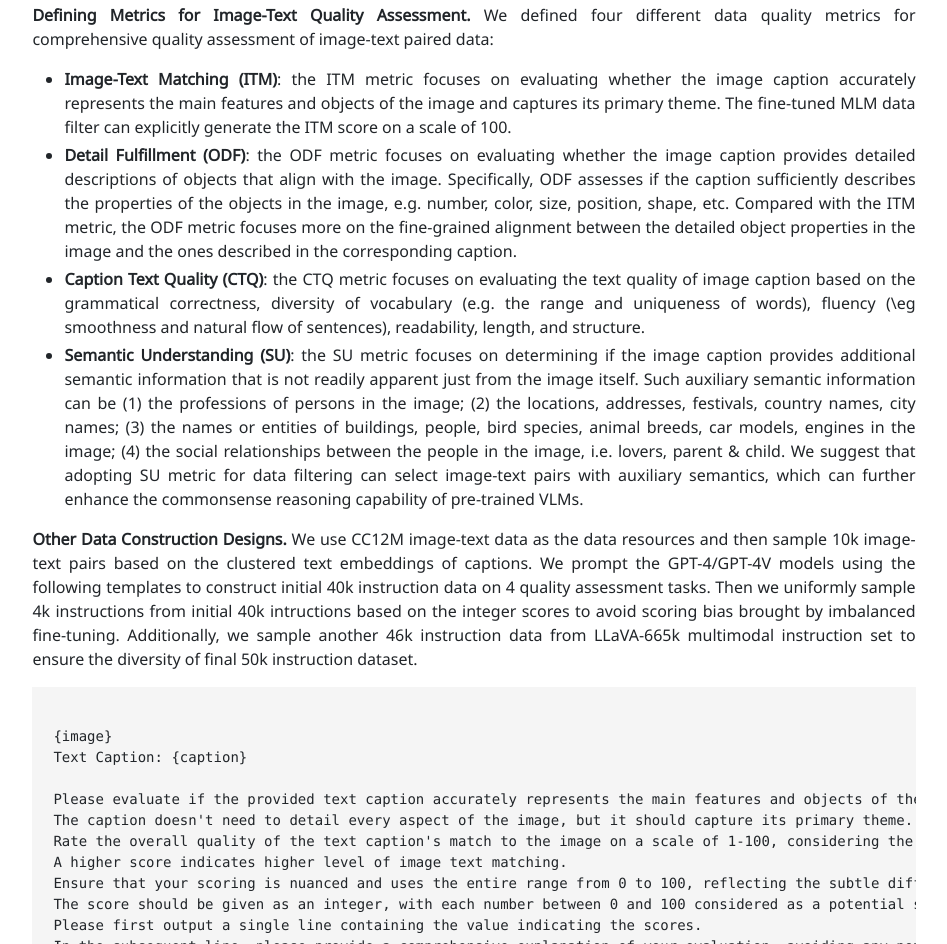
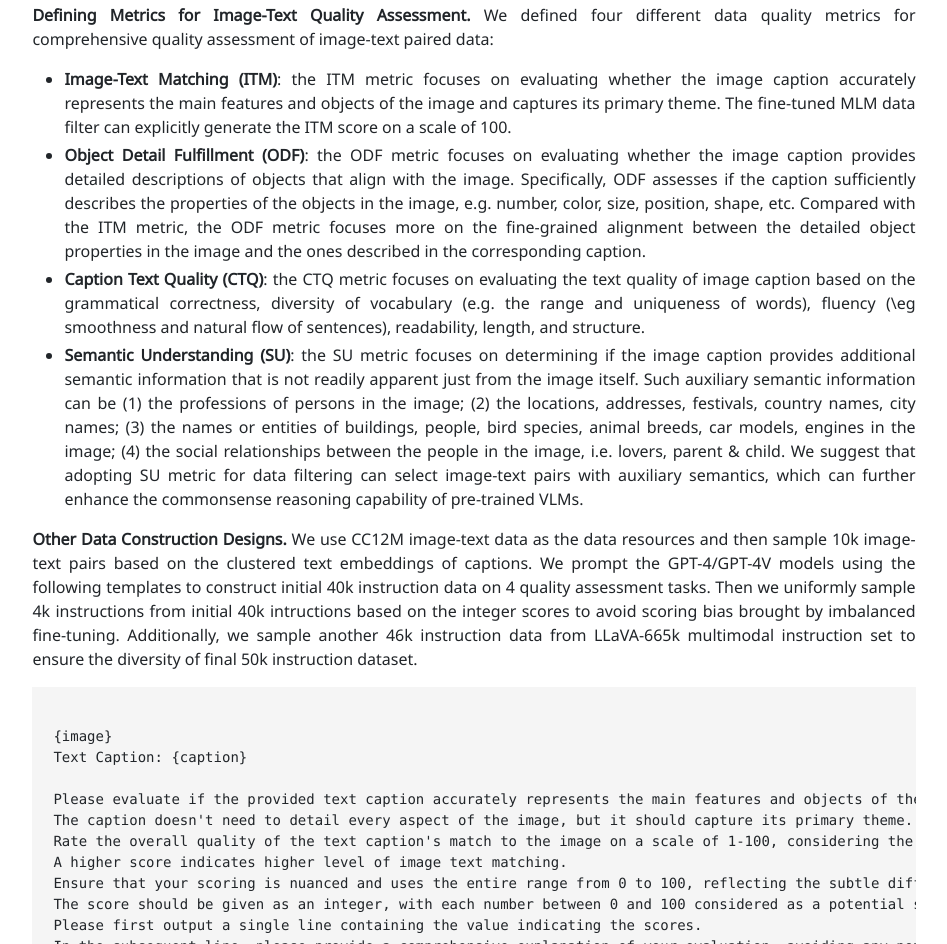
Before and after one commit to mlm-filter/mlm-filter.github.io, a plain HTML site: page index.html in a window 1280 px wide. Shown: the part 2001-2945 px from the top of the page, without its empty margins (166-1113 px from the left). Drawn offline with nearby package versions, Linux system fonts and the light colour scheme; some icons are missing; a web font is replaced by a local one.

Commit message:
Update index.html

```diff
--- a/index.html
+++ b/index.html
@@ -368,7 +368,7 @@
           <b>Defining Metrics for Image-Text Quality Assessment. </b>We defined four different data quality metrics for comprehensive quality assessment of image-text paired data:
         <ul type="1">
         <li><b>Image-Text Matching (ITM)</b>: the ITM metric focuses on evaluating whether the image caption accurately represents the main features and objects of the image and captures its primary theme. The fine-tuned MLM data filter can explicitly generate the ITM score on a scale of 100. </li>
-        <li><b>Detail Fulfillment (ODF)</b>: the ODF metric focuses on evaluating whether the image caption provides detailed descriptions of objects that align with the image. Specifically, ODF assesses if the caption sufficiently describes the properties of the objects in the image, e.g. number, color, size, position, shape, etc. Compared with the ITM metric, the ODF metric focuses more on the fine-grained alignment between the detailed object properties in the image and the ones described in the corresponding caption. </li>
+        <li><b>Object Detail Fulfillment (ODF)</b>: the ODF metric focuses on evaluating whether the image caption provides detailed descriptions of objects that align with the image. Specifically, ODF assesses if the caption sufficiently describes the properties of the objects in the image, e.g. number, color, size, position, shape, etc. Compared with the ITM metric, the ODF metric focuses more on the fine-grained alignment between the detailed object properties in the image and the ones described in the corresponding caption. </li>
         <li><b>Caption Text Quality (CTQ)</b>: the CTQ metric focuses on evaluating the text quality of image caption based on the grammatical correctness, diversity of vocabulary (e.g. the range and uniqueness of words), fluency (\eg smoothness and natural flow of sentences), readability, length, and structure. </li>
         <li><b>Semantic Understanding (SU)</b>: the SU metric focuses on determining if the image caption provides additional semantic information that is not readily apparent just from the image itself. Such auxiliary semantic information can be (1) the professions of persons in the image; (2) the locations, addresses, festivals, country names, city names; (3) the names or entities of buildings, people, bird species, animal breeds, car models, engines in the image; (4) the social relationships between the people in the image, i.e. lovers, parent & child. We suggest that adopting SU metric for data filtering can select image-text pairs with auxiliary semantics, which can further enhance the commonsense reasoning capability of pre-trained VLMs. </li>
         </ul>
```
